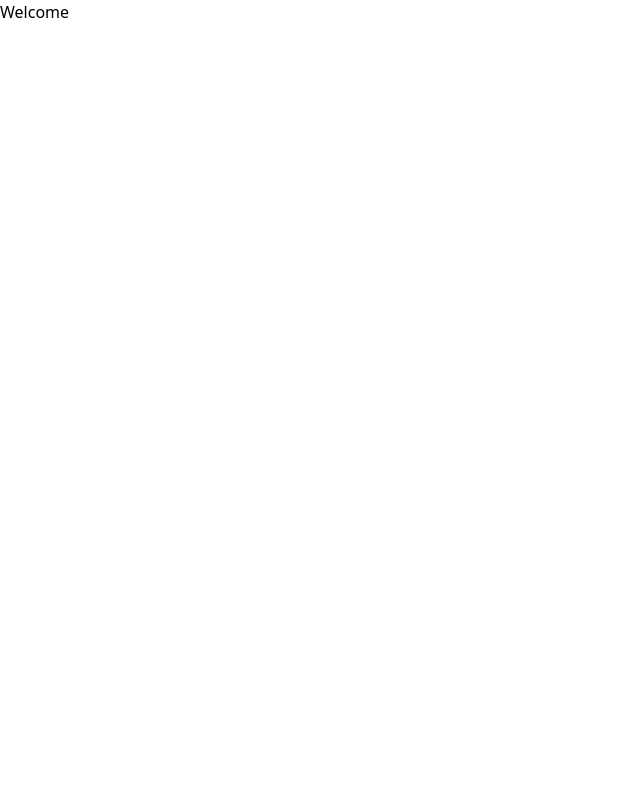
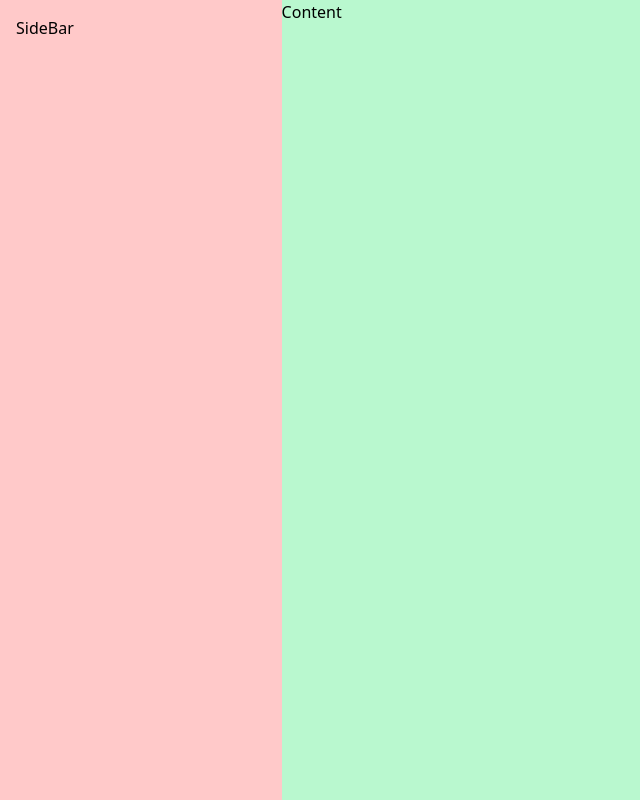
Before and after one commit to Bhumesh01/TailwindCss, a React (Vite) app in the folder TailwindPart2/: page / in a window 1280 px wide. Shown: the whole page, without its empty margins (0-640 px from the left). Built offline with nearby package versions, Linux system fonts and the light colour scheme.

Commit message:
Created a sidebar and added transition properties

```diff
--- a/TailwindPart2/src/App.jsx
+++ b/TailwindPart2/src/App.jsx
@@ -1,9 +1,11 @@
 import './App.css'
-
+import SidebarClass1 from './components/1-basic-project'
 function App() {
   return (
     <>
-      <h1>Welcome</h1>
+      <div>
+        <SidebarClass1></SidebarClass1>
+      </div>
     </>
   )
 }
--- /dev/null
+++ b/TailwindPart2/src/components/1-basic-project.jsx
@@ -0,0 +1,13 @@
+function SidebarClass1(){
+    return(
+        <div className="h-screen flex">
+            <div className="transform-all duration-1000 bg-red-200 hover:bg-yellow-200 p-4 hover:p-8 hover:font-bold sm:flex-1 sm:block hidden duration-300 md:w-[25%]">
+                SideBar
+            </div>
+            <div className="bg-green-200 flex-4">
+                Content
+            </div>
+        </div>
+    )
+}
+export default SidebarClass1
```
